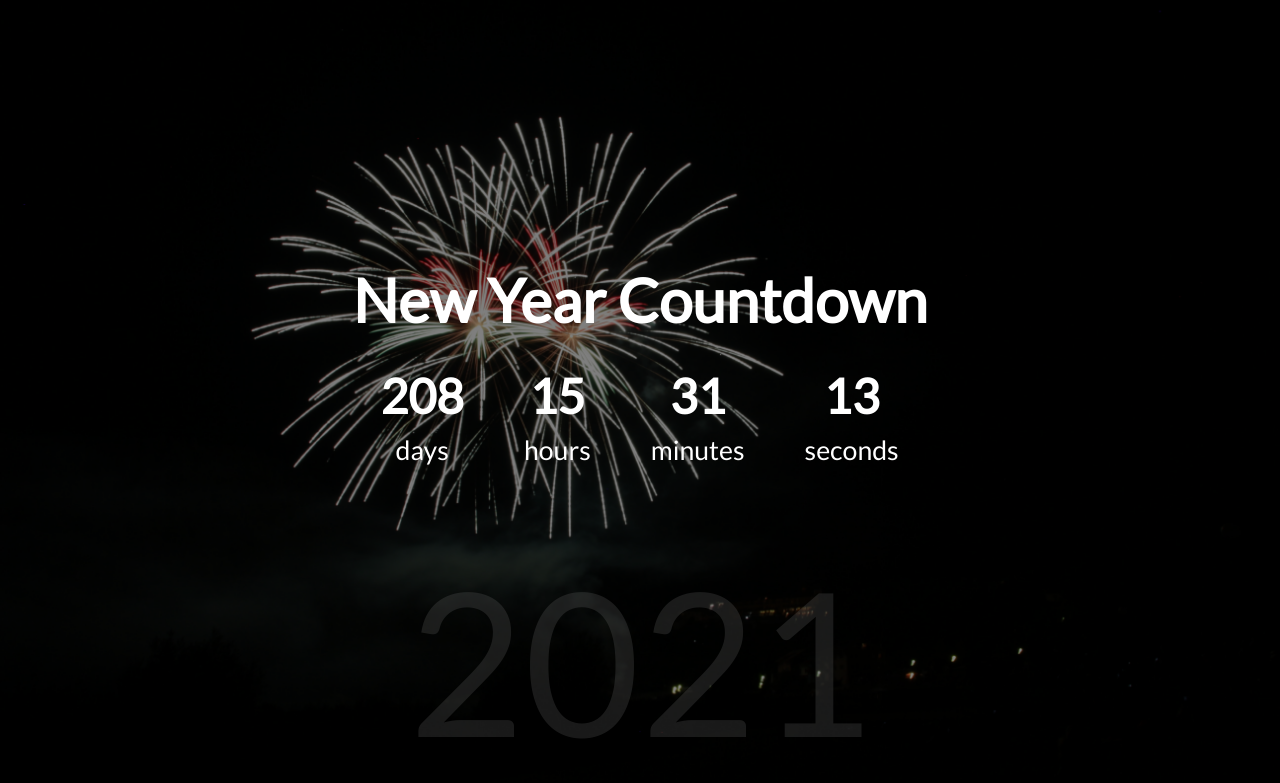
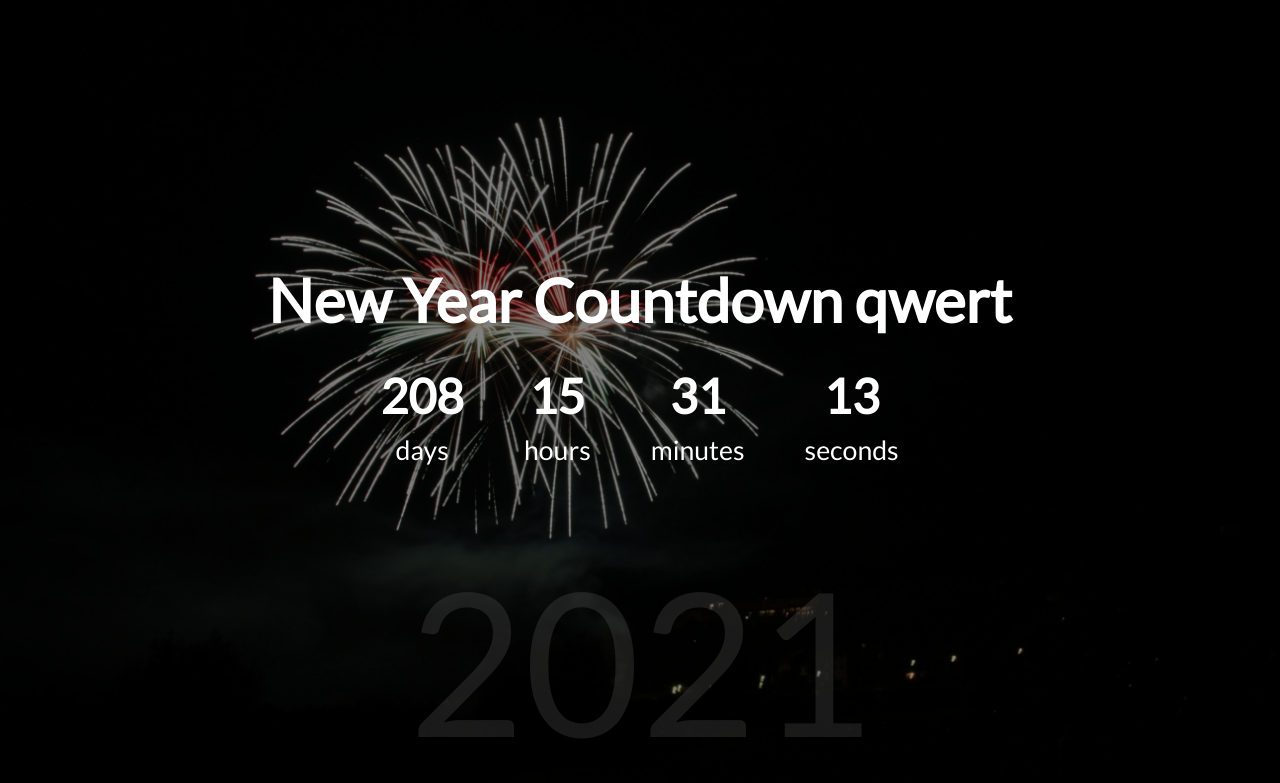
Before and after one commit to adityasharan01/New-Year-Countdown, a plain HTML site: page index.html in a window 1280 px wide. Drawn offline with Linux system fonts and the light colour scheme.

Commit message:
modified index.html

```diff
--- a/index.html
+++ b/index.html
@@ -10,7 +10,7 @@
   <body>
     <div id="year" class="year"></div>
 
-    <h1>New Year Countdown</h1>
+    <h1>New Year Countdown qwert</h1>
 
     <div id="countdown" class="countdown">
       <div class="time">
```
